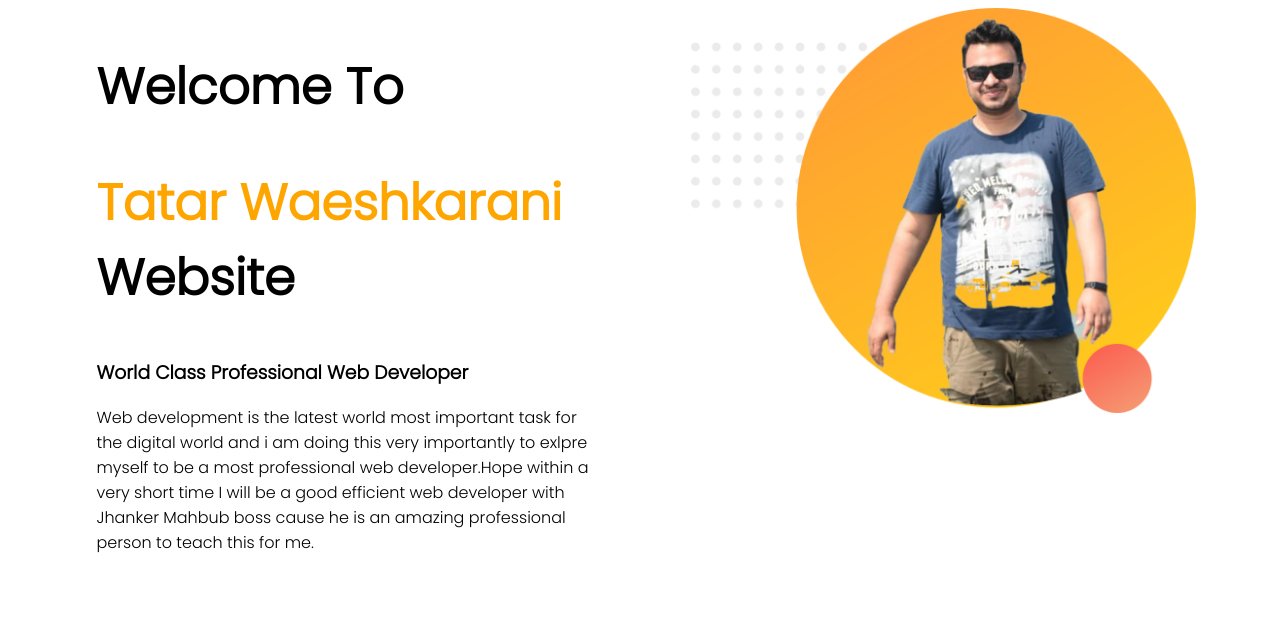
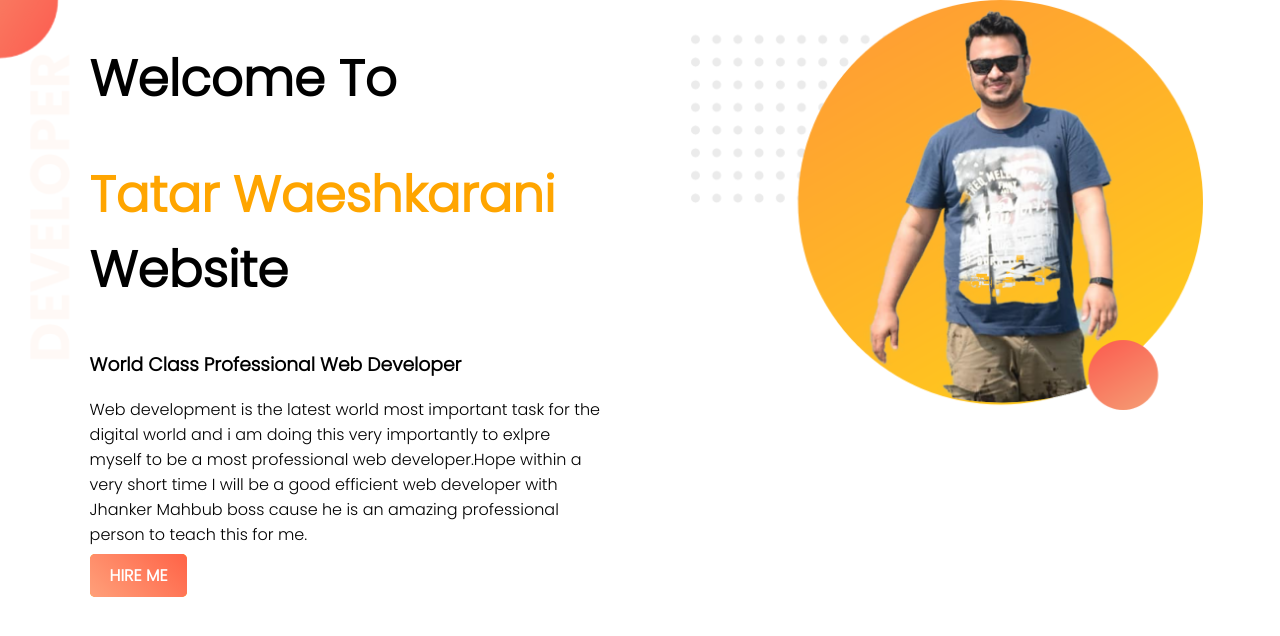
Before and after one commit to tatargit/web-portfolio, a plain HTML site: page index.html in a window 1280 px wide. Drawn offline with Linux system fonts and the light colour scheme.

Commit message:
upper complete

```diff
--- a/index.html
+++ b/index.html
@@ -8,15 +8,17 @@
     <link rel="stylesheet" href="style.css">
 </head>
 <body>
-    <section>
+    <section class="top-banner">
            <div class="half-width">
             <h1>Welcome To</h1>
             <h1><span class="name-highlight">Tatar Waeshkarani</span> Website</h1>
             <h3>World Class Professional Web Developer</h3>
             <p>Web development is the latest world most important task for the digital world and i am doing this very importantly to exlpre myself to be a most professional web developer.Hope within a very short time I will be a good efficient web developer with Jhanker Mahbub boss cause he is an amazing professional person to teach this for me.</p>
+            <a class="link-button" target="_blank" href="https://www.linkedin.com/feed/">HIRE ME</a>
            </div>
            <div class="half-width">
             <img src="images/profile1.png" alt="">
+
            </div>
     </section>
 
--- a/style.css
+++ b/style.css
@@ -1,4 +1,5 @@
 body{
+    margin: 0;
     font-family: 'Poppins', sans-serif;
 }
 h1{
@@ -16,3 +17,19 @@ h1{
 .half-width img{
     width: 100%;
 }
+.top-banner{
+    background-image: url("images/top-banner.png");
+    background-repeat: no-repeat;
+}
+section{
+    height: 500px;
+}
+.link-button{
+    text-decoration: none;
+    background-image: linear-gradient(45deg, lightsalmon, tomato);
+    background-color: orange;
+    padding: 10px 20px;
+    border-radius: 5px;
+    color:white;
+    font-weight: 700;
+}
```
